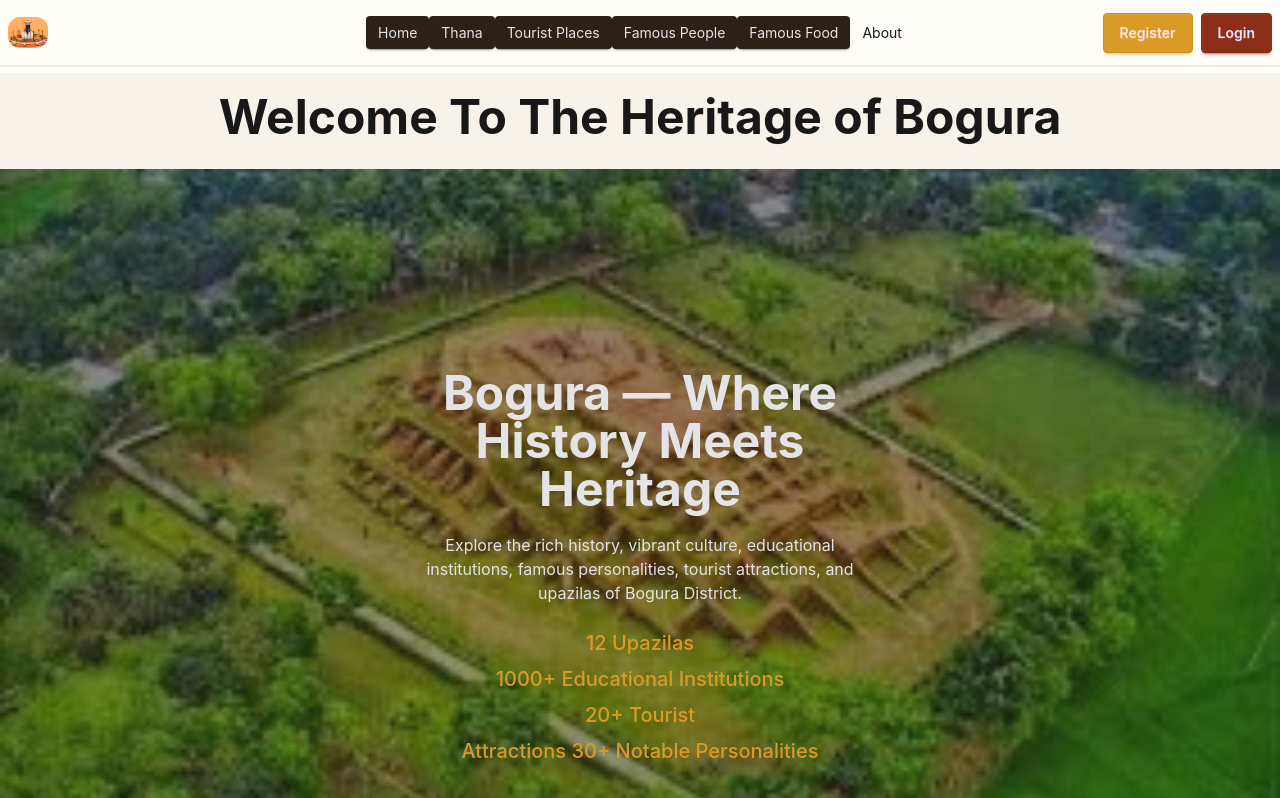
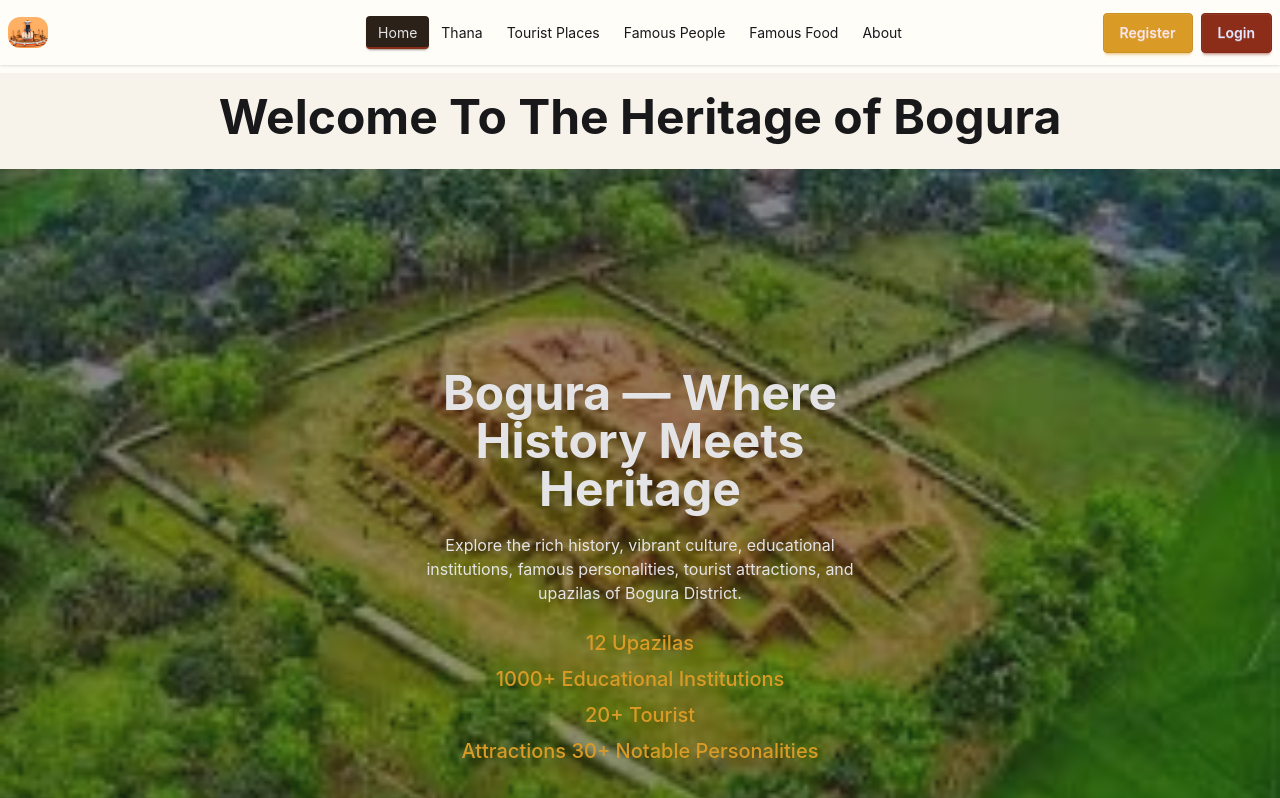
Before and after one commit to anamulhaque378732/discover-bogura-client, a React (Vite) app: page / in a window 1280 px wide. Shown: the top 798 px of the page. Built offline with nearby package versions, Linux system fonts and the light colour scheme; no server answers.

Commit message:
Add some CSS file and create famous people, food and place page

```diff
--- /dev/null
+++ b/src/Pages/FamousFood/FamousFood.jsx
@@ -0,0 +1,11 @@
+const FamousFood = () => {
+  return (
+    <>
+      <h1 className="text-5xl font-bold md:my-8 my-3 md:py-4 py-2 text-center">
+        Famous Food in Bogura
+      </h1>
+    </>
+  );
+};
+
+export default FamousFood;
--- /dev/null
+++ b/src/Pages/FamousPeople/FamousPeople.jsx
@@ -0,0 +1,11 @@
+const FamousPeople = () => {
+  return (
+    <>
+      <h1 className="text-5xl font-bold md:my-8 my-3 md:py-4 py-2 text-center">
+        All Famous People in Bogura
+      </h1>
+    </>
+  );
+};
+
+export default FamousPeople;
--- a/src/Pages/Home/About/About.jsx
+++ b/src/Pages/Home/About/About.jsx
@@ -37,7 +37,7 @@ const About = () => {
         </section>
         <section>
           <div>
-            <img src={map} alt="" />
+            <img src={map} alt="map in bogura" className="hover:scale-105 " />
           </div>
         </section>
       </div>
@@ -45,7 +45,7 @@ const About = () => {
         className="mx-auto flex justify-center md:my-8 my-4  pb-2"
         to="/moreAbout"
       >
-        <button className="btn btn-primary md:w-1/3 w-full content-center ">
+        <button className="btn btn-primary md:w-1/3 w-full hover:scale-105  content-center ">
           More About Bogura
         </button>
       </Link>
--- a/src/Pages/Home/Banner/Banner.jsx
+++ b/src/Pages/Home/Banner/Banner.jsx
@@ -4,7 +4,7 @@ const Banner = () => {
   return (
     <>
       <div
-        className="hero min-h-screen "
+        className="hero min-h-screen"
         style={{
           backgroundImage: `url(${banner})`,
         }}
--- a/src/Pages/Home/ImportantPlace/ImportantPlace.jsx
+++ b/src/Pages/Home/ImportantPlace/ImportantPlace.jsx
@@ -4,9 +4,13 @@ const ImportantPlace = ({ place }) => {
   const { name, location, upazila, image, category } = place;
 
   return (
-    <div className="card bg-base-200 w-96 shadow-sm">
+    <div className="card bg-base-200  shadow-sm  border-2 p-4 transition border-primary border-opacity-30 hover:scale-105 hover:border-secondary   group hover:no-underline focus:no-underline  rounded-2xl">
       <figure className="px-10 pt-10">
-        <img src={image} alt={category} className="rounded-xl opacity-90" />
+        <img
+          src={image}
+          alt={category}
+          className="rounded-xl hover:scale-110 opacity-90"
+        />
       </figure>
       <div className="card-body items-center text-center">
         <h2 className="card-title text-3xl"> {name}</h2>
--- a/src/Pages/Home/ImportantPlace/ImportantPlaces.jsx
+++ b/src/Pages/Home/ImportantPlace/ImportantPlaces.jsx
@@ -6,7 +6,7 @@ const ImportantPlaces = ({ importantPlaces }) => {
       <h1 className="text-6xl font-bold text-center md:my-8 py-2 md:py-4 my-4 text-secondary">
         Most Popular Place in Bogura
       </h1>
-      <div className="grid md:grid-cols-2 mx-auto   lg:grid-cols-3 grid-cols-1 gap-4">
+      <div className="grid md:grid-cols-2 mx-auto   lg:grid-cols-3 grid-cols-1 md:gap-6 gap-2">
         {importantPlaces.map((place) => (
           <ImportantPlace key={place.slug} place={place}></ImportantPlace>
         ))}
--- a/src/Pages/MoreAbout/MoreAbout.jsx
+++ b/src/Pages/MoreAbout/MoreAbout.jsx
@@ -1,6 +1,4 @@
 import { useLoaderData } from "react-router";
-
-import Footer from "../../Shared/Footer";
 
 const MoreAbout = () => {
   const data = useLoaderData();
@@ -34,7 +32,7 @@ const MoreAbout = () => {
             <img
               alt="Shat matha image"
               src={heroImage}
-              className="max-w-sm rounded-lg shadow-2xl  opacity-70"
+              className="max-w-sm rounded-lg shadow-2xl hover:scale-110  opacity-70"
             />
 
             <div className="">
@@ -62,7 +60,7 @@ const MoreAbout = () => {
             <img
               alt="Tailwind CSS hero component"
               src={mapImage}
-              className="max-w-sm rounded-lg opacity-90 shadow-2xl"
+              className="max-w-sm rounded-lg opacity-90 hover:scale-110 shadow-2xl"
             />
             <div>
               <h1 className="text-5xl font-bold"> {introduction?.title} </h1>
@@ -86,7 +84,7 @@ const MoreAbout = () => {
             <img
               alt="Shat matha image"
               src={history?.image}
-              className="max-w-sm rounded-lg shadow-2xl  opacity-70"
+              className="max-w-sm rounded-lg shadow-2xl hover:scale-110  opacity-70"
             />
 
             <div className="">
@@ -101,7 +99,10 @@ const MoreAbout = () => {
 
         <div className="grid grid-cols-1 md:mt-12 mt-4 gap-4 mb-4  md:mb:8 md:grid-cols-4 ">
           {highlights.map((highlight, index) => (
-            <div key={index} className="border p-4 rounded-2xl ">
+            <div
+              key={index}
+              className="border-2 p-4 transition border-primary border-opacity-30 hover:scale-105 hover:border-secondary   group hover:no-underline focus:no-underline  rounded-2xl"
+            >
               <h1 className="text-3xl font-bold"> {highlight?.title} </h1>
               <p className="py-2">{highlight?.description}</p>
             </div>
@@ -114,7 +115,7 @@ const MoreAbout = () => {
             <img
               alt="Shat matha image"
               src={famousFood?.image}
-              className="max-w-sm rounded-lg shadow-2xl   "
+              className="max-w-sm rounded-lg shadow-2xl hover:scale-110   "
             />
 
             <div className="">
@@ -135,7 +136,7 @@ const MoreAbout = () => {
             <img
               alt="Tailwind CSS hero component"
               src={culture?.image}
-              className="max-w-sm rounded-lg opacity-90 shadow-2xl"
+              className="max-w-sm rounded-lg opacity-90 hover:scale-110 shadow-2xl"
             />
             <div>
               <h1 className="text-5xl font-bold"> {culture?.title} </h1>
@@ -150,7 +151,10 @@ const MoreAbout = () => {
 
         <div className="grid md:grid-cols-3 gap-4 md:mt-12 grid-cols-1">
           {upazilas.map((upazila, index) => (
-            <div key={index} className="border rounded-2xl  p-4">
+            <div
+              key={index}
+              className="border-2 p-4 transition border-primary border-opacity-30 hover:scale-105 hover:border-secondary max-w-sm group hover:no-underline focus:no-underline  rounded-2xl"
+            >
               <h1 className="text-3xl font-bold"> Name: {upazila.name} </h1>
               <p className="py-2"> {upazila.shortDescription} </p>
               <h3 className=" text-xl font-medium">
@@ -163,8 +167,6 @@ const MoreAbout = () => {
           ))}
         </div>
       </div>
-
-      <Footer></Footer>
     </>
   );
 };
--- /dev/null
+++ b/src/Pages/Thana/Thana.jsx
@@ -0,0 +1,11 @@
+const Thana = () => {
+  return (
+    <>
+      <h1 className="text-5xl font-bold md:my-8 my-3 md:py-4 py-2 text-center">
+        All Police Station and Fire Service Office in Bogura
+      </h1>
+    </>
+  );
+};
+
+export default Thana;
--- /dev/null
+++ b/src/Pages/TouristPlaces/TouristPlaces.jsx
@@ -0,0 +1,11 @@
+const TouristPlaces = () => {
+  return (
+    <>
+      <h1 className="text-5xl font-bold md:my-8 my-3 md:py-4 py-2 text-center">
+        All Tourist Places in Bogura
+      </h1>
+    </>
+  );
+};
+
+export default TouristPlaces;
--- a/src/Routes/Router.jsx
+++ b/src/Routes/Router.jsx
@@ -7,6 +7,10 @@ import Home from "../Pages/Home/Home";
 import MoreAbout from "../Pages/MoreAbout/MoreAbout";
 import Loading from "../Components/Loading/Loading";
 import AuthLayouts from "../Layouts/AuthLayouts";
+import Thana from "../Pages/Thana/Thana";
+import TouristPlaces from "../Pages/TouristPlaces/TouristPlaces";
+import FamousPeople from "../Pages/FamousPeople/FamousPeople";
+import FamousFood from "../Pages/FamousFood/FamousFood";
 
 export const router = createBrowserRouter([
   {
@@ -26,6 +30,22 @@ export const router = createBrowserRouter([
         loader: () => fetch("./moreAbout.json"),
         hydrateFallbackElement: <Loading></Loading>,
       },
+      {
+        path: "/thana",
+        Component: Thana,
+      },
+      {
+        path: "/touristPlaces",
+        Component: TouristPlaces,
+      },
+      {
+        path: "/famousPeople",
+        Component: FamousPeople,
+      },
+      {
+        path: "/famousFood",
+        Component: FamousFood,
+      },
     ],
   },
 
--- a/src/Shared/Navbar.jsx
+++ b/src/Shared/Navbar.jsx
@@ -22,24 +22,66 @@ const Navbar = () => {
   const links = (
     <>
       <li>
-        <NavLink to="/">Home</NavLink>
+        <NavLink
+          className={({ isActive }) =>
+            `pb-1 ${isActive ? "border-b-2 border-primary" : ""}`
+          }
+          to="/"
+        >
+          Home
+        </NavLink>
       </li>
 
       <li>
-        <NavLink to="/">Thana</NavLink>
+        <NavLink
+          className={({ isActive }) =>
+            `pb-1 ${isActive ? "border-b-2 border-primary" : ""}`
+          }
+          to="/thana"
+        >
+          Thana
+        </NavLink>
       </li>
 
       <li>
-        <NavLink to="/">Tourist Places</NavLink>
+        <NavLink
+          className={({ isActive }) =>
+            `pb-1 ${isActive ? "border-b-2 border-primary" : ""}`
+          }
+          to="/touristPlaces"
+        >
+          Tourist Places
+        </NavLink>
       </li>
       <li>
-        <NavLink to="/">Famous People</NavLink>
+        <NavLink
+          className={({ isActive }) =>
+            `pb-1 ${isActive ? "border-b-2 border-primary" : ""}`
+          }
+          to="/famousPeople"
+        >
+          Famous People
+        </NavLink>
       </li>
       <li>
-        <NavLink to="/">Famous Food</NavLink>
+        <NavLink
+          className={({ isActive }) =>
+            `pb-1 ${isActive ? "border-b-2 border-primary" : ""}`
+          }
+          to="/famousFood"
+        >
+          Famous Food
+        </NavLink>
       </li>
       <li>
-        <NavLink to="/moreAbout">About</NavLink>
+        <NavLink
+          className={({ isActive }) =>
+            `pb-1 ${isActive ? "border-b-2 border-primary" : ""}`
+          }
+          to="/moreAbout"
+        >
+          About
+        </NavLink>
       </li>
     </>
   );
@@ -78,16 +120,25 @@ const Navbar = () => {
       </div>
       <div className="navbar-end gap-2">
         {user ? (
-          <button onClick={handleLogout} className="btn btn-primary">
+          <button
+            onClick={handleLogout}
+            className="btn hover:scale-105 btn-primary"
+          >
             Logout
           </button>
         ) : (
           <>
             <NavLink to="/register">
-              <button className="btn btn-secondary"> Register</button>
+              <button className="btn btn-secondary hover:scale-105">
+                {" "}
+                Register
+              </button>
             </NavLink>
             <NavLink to="/login">
-              <button className="btn btn-primary"> Login</button>
+              <button className="btn btn-primary hover:scale-105">
+                {" "}
+                Login
+              </button>
             </NavLink>
           </>
         )}
```
